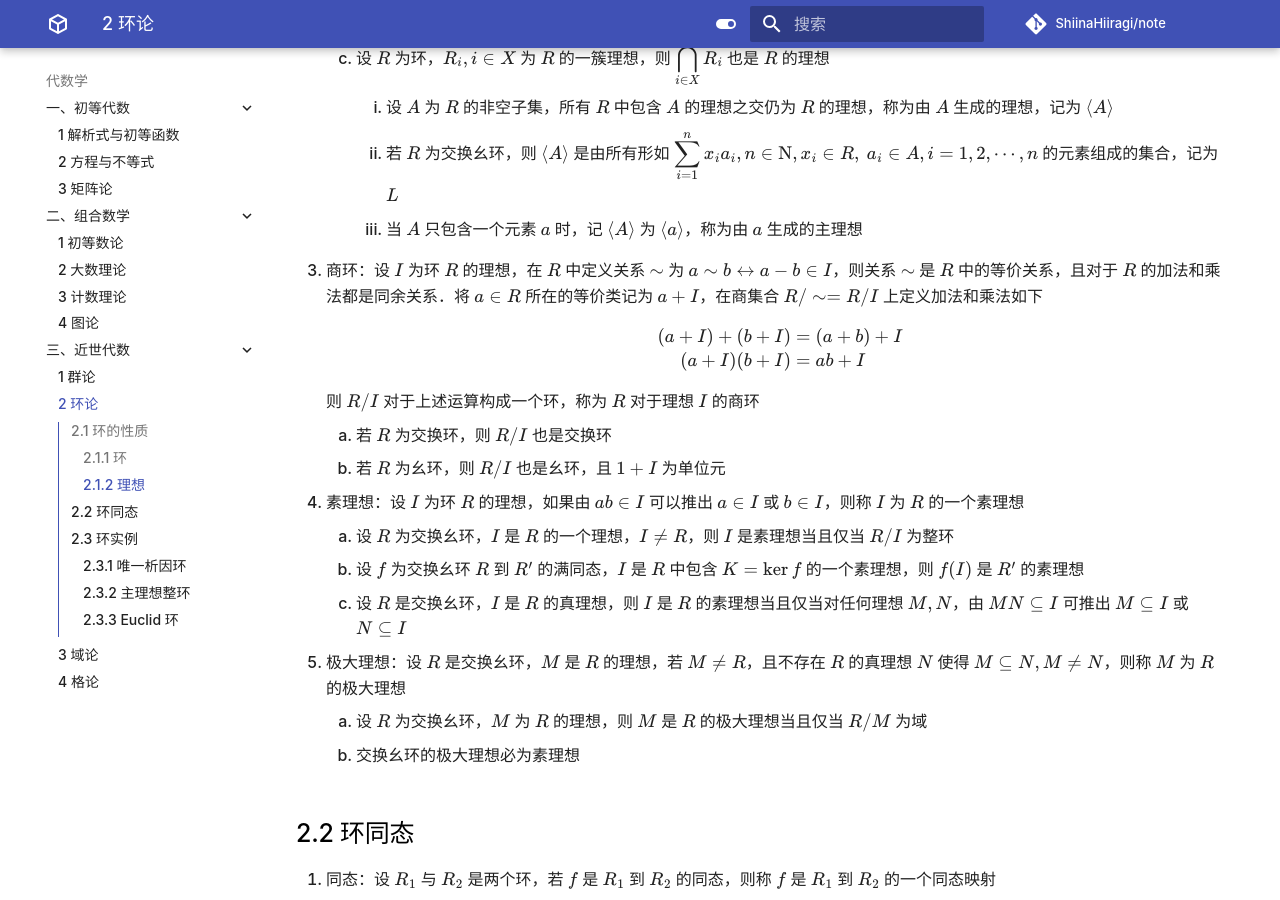
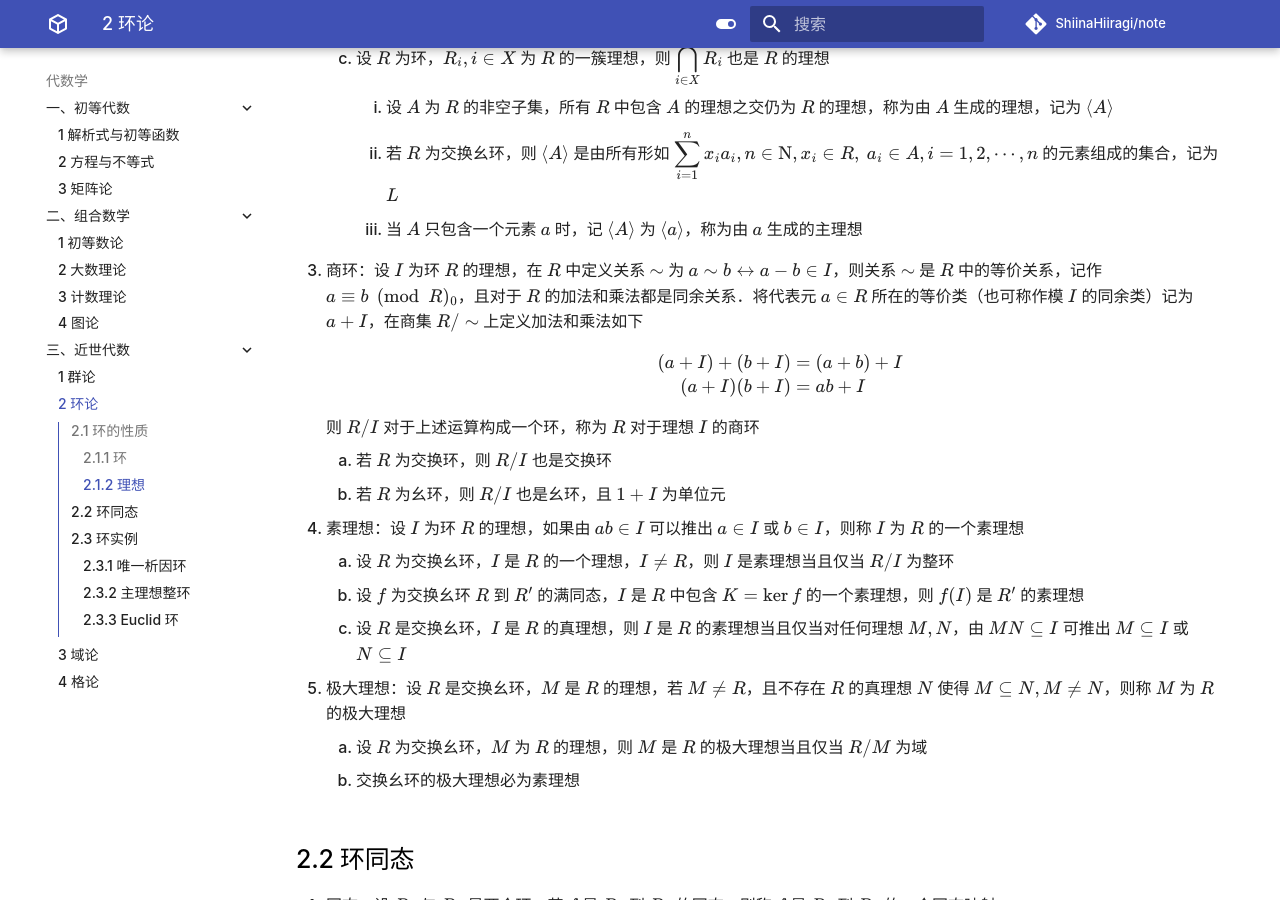
Before and after one commit to ShiinaHiiragi/note, an MkDocs documentation site: the page built from docs/alg/mod/ring.md, in a window 1280 px wide and 900 px high, scrolled down 1199 px. Built offline with MkDocs 1.6.1 and Material for MkDocs 9.7.7, drawn with Linux system fonts in a browser that asks for light colours; comment, search, counter and statistics services are not loaded.

Commit message:
fix ring

```diff
--- a/docs/alg/mod/ring.md
+++ b/docs/alg/mod/ring.md
@@ -28,7 +28,7 @@
         1. 设 $A$ 为 $R$ 的非空子集，所有 $R$ 中包含 $A$ 的理想之交仍为 $R$ 的理想，称为由 $A$ 生成的理想，记为 $\langle A\rangle$
         2. 若 $R$ 为交换幺环，则 $\langle A\rangle$ 是由所有形如 ${\displaystyle \sum_{i=1}^{n} x_{i} a_{i}, n \in \mathrm{N}, x_{i} \in R, \ a_{i} \in A, i=1,2, \cdots, n}$ 的元素组成的集合，记为 $L$
         3. 当 $A$ 只包含一个元素 $a$ 时，记 $\langle A\rangle$ 为 $\langle a\rangle$，称为由 $a$ 生成的主理想
-3. 商环：设 $I$ 为环 $R$ 的理想，在 $R$ 中定义关系 $\sim$ 为 $a \sim b \leftrightarrow a-b \in I$，则关系 $\sim$ 是 $R$ 中的等价关系，且对于 $R$ 的加法和乘法都是同余关系．将 $a \in R$ 所在的等价类记为 $a+I$，在商集合 $R / \sim=R / I$ 上定义加法和乘法如下
+3. 商环：设 $I$ 为环 $R$ 的理想，在 $R$ 中定义关系 $\sim$ 为 $a \sim b \leftrightarrow a-b \in I$，则关系 $\sim$ 是 $R$ 中的等价关系，记作 $a \equiv b \pmod R_{0}$，且对于 $R$ 的加法和乘法都是同余关系．将代表元 $a \in R$ 所在的等价类（也可称作模 $I$ 的同余类）记为 $a+I$，在商集 $R / \sim$ 上定义加法和乘法如下
 
     $$
     \begin{aligned}
```
